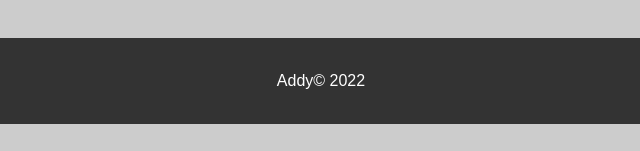
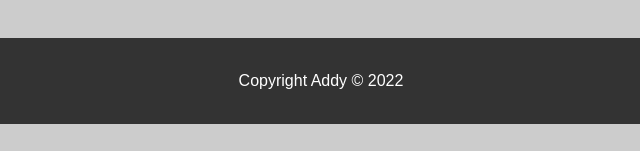
Before and after one commit to Addy-h/GridBiz, a plain HTML site: page index.html in a window 1280 px wide. Shown: the part 1812-1963 px from the top of the page, 319-959 px from the left. Drawn offline with Linux system fonts and the light colour scheme.

Commit message:
first commit

```diff
--- a/index.html
+++ b/index.html
@@ -91,7 +91,7 @@
 
 <!-- footer-->
 <footer>
-    <p>Addy&copy; 2022</p>
+    <p>Copyright  Addy &copy; 2022</p>
 </footer>
   </div>
 </body>
```
